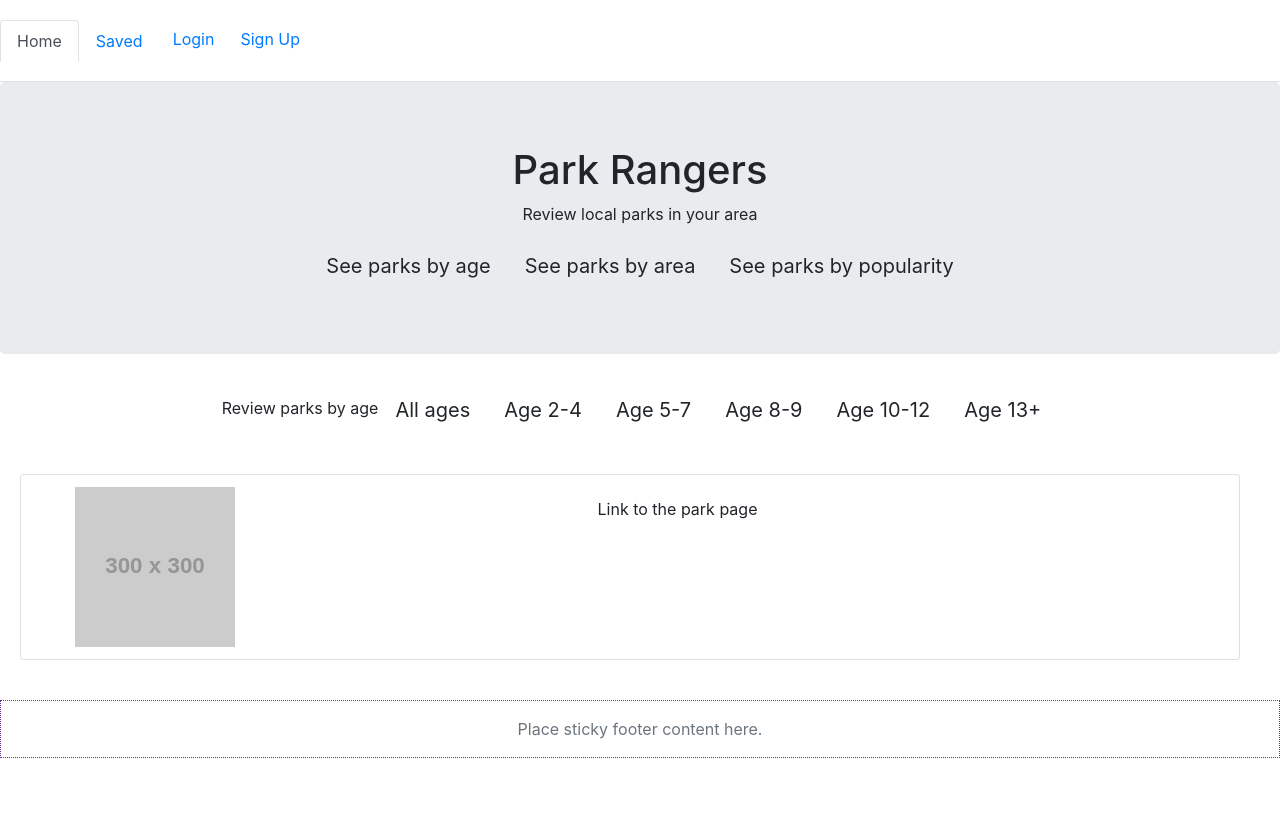
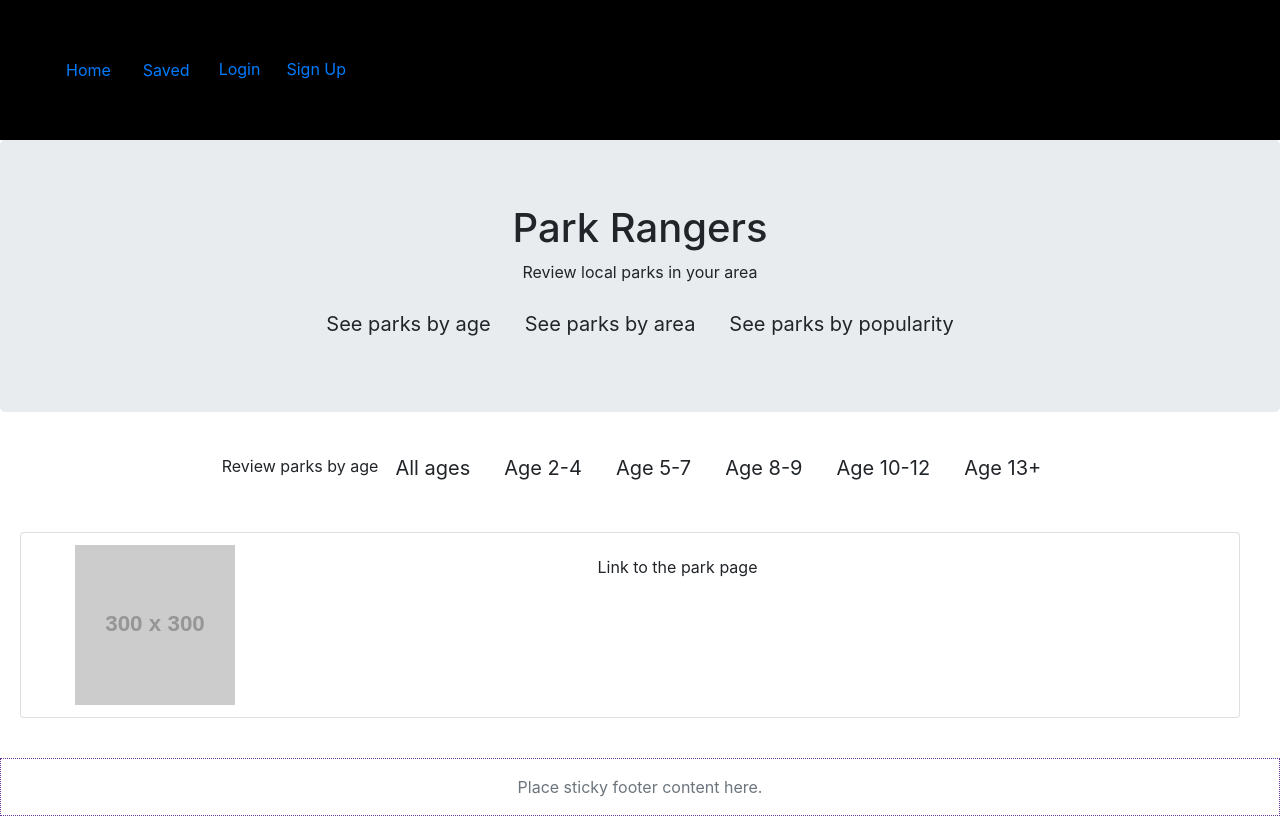
Before and after one commit to Leevie/park-sense-app, a React (Create React App) app in the folder client/: page / in a window 1280 px wide. Built offline with nearby package versions, Linux system fonts and the light colour scheme.

Commit message:
preliminary styling for navbar

```diff
--- a/client/src/components/Nav/index.css
+++ b/client/src/components/Nav/index.css
@@ -1,6 +1,5 @@
 .login{
     margin: 5px;
-
     padding: 10px;
     position: relative;
     left: 25%;
@@ -9,6 +8,15 @@
     position: relative;
     left: 1%;
     margin: 5px;
-
     padding: 10px;
 }
+
+.navBar{
+    background-color:black;
+    padding: 50px;
+
+}
+
+/* .nav-item{
+    background-color: white;
+} */
--- a/client/src/components/Nav/index.js
+++ b/client/src/components/Nav/index.js
@@ -1,8 +1,10 @@
 import React from "react";
 import { Link} from "react-router-dom";
+import "./index.css";
+
 function NavBar(props) {
   return (
-    <ul className="nav nav-tabs">
+    <ul className="nav navBar">
       <li className="nav-item">
         <Link to="/" className={window.location.pathname === "/" ? "nav-link active" : "nav-link"}>
           Home
--- a/client/src/components/SignUp/index.js
+++ b/client/src/components/SignUp/index.js
@@ -1,4 +1,6 @@
 import React, { Component } from "react";
+import "./style.css";
+
 
 class SignUp extends Component {
   // Setting the initial values of this.state.username and this.state.password
--- a/client/src/components/pages/Home.js
+++ b/client/src/components/pages/Home.js
@@ -4,6 +4,8 @@ import Jumbotron from "../Jumbotron";
 import Review from "../Review";
 import {Preview, PreviewItem} from "../Preview";
 import Footer from "../Footer";
+import "./style.css";
+
 
 
 function Home() {
```
Also changed, not shown: client/src/components/pages/style.css (added).
